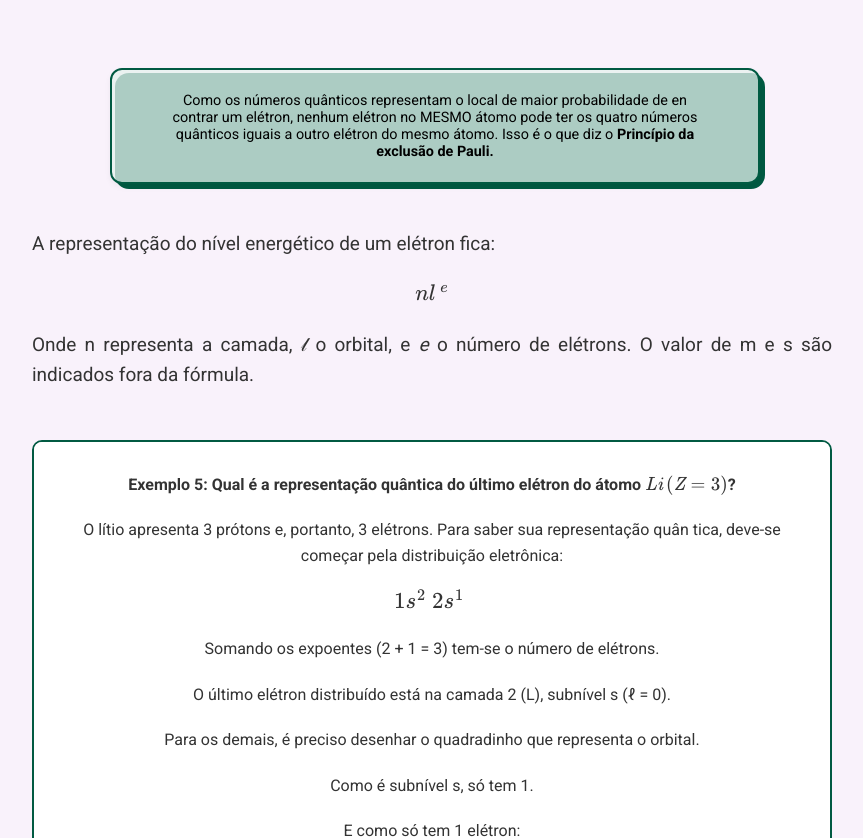
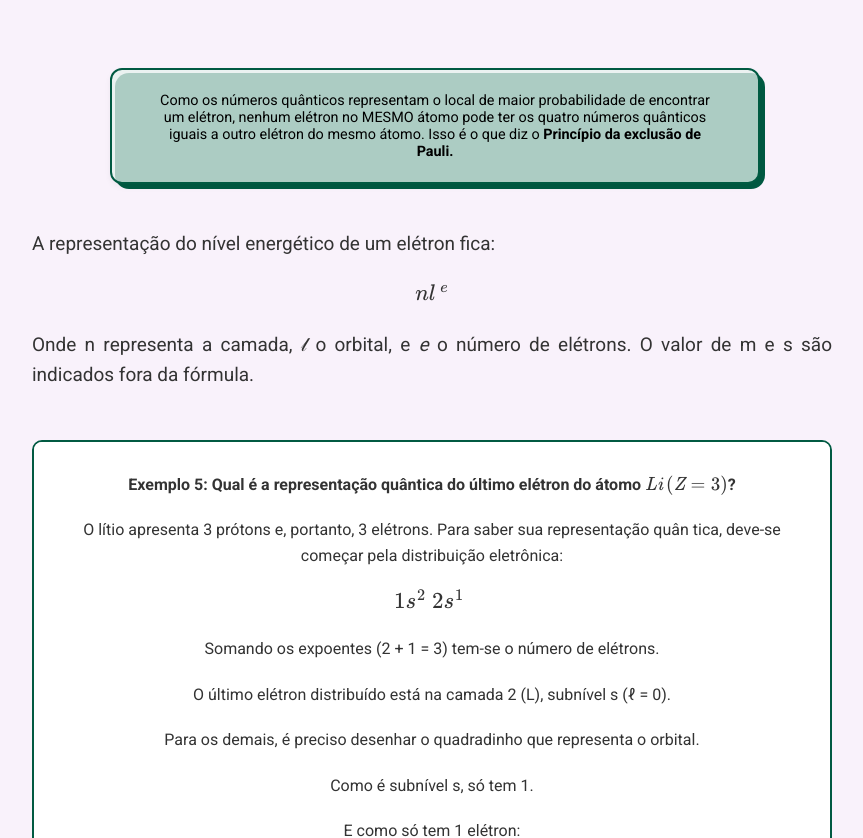
Before and after one commit to DropeVinicius/quimicau3n1, a plain HTML site: page index.html in a window 1280 px wide. Shown: the part 11162-12000 px from the top of the page, without its empty margins (208-1071 px from the left). Drawn offline with nearby package versions, Linux system fonts and the light colour scheme.

Commit message:
Correção ortográfica caixa dupla

```diff
--- a/index.html
+++ b/index.html
@@ -2543,8 +2543,7 @@
             <br><br>
             <div class="caixa-dupla">
                 <div class="caixa-conteudo">
-                    Como os números quânticos representam o local de maior probabilidade de en
-                    contrar um elétron, nenhum elétron no MESMO átomo pode ter os quatro números
+                    Como os números quânticos representam o local de maior probabilidade de encontrar um elétron, nenhum elétron no MESMO átomo pode ter os quatro números
                     quânticos iguais a outro elétron do mesmo átomo. Isso é o que diz o <b>Princípio da
                     exclusão de Pauli.</b>
                 </div>
```
